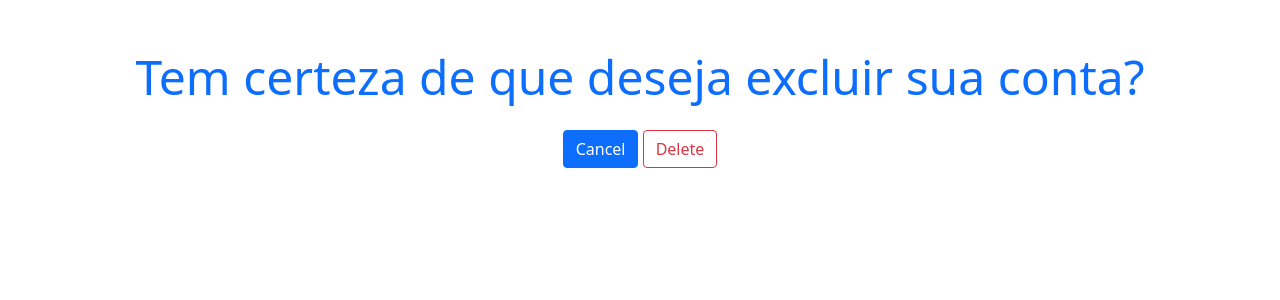
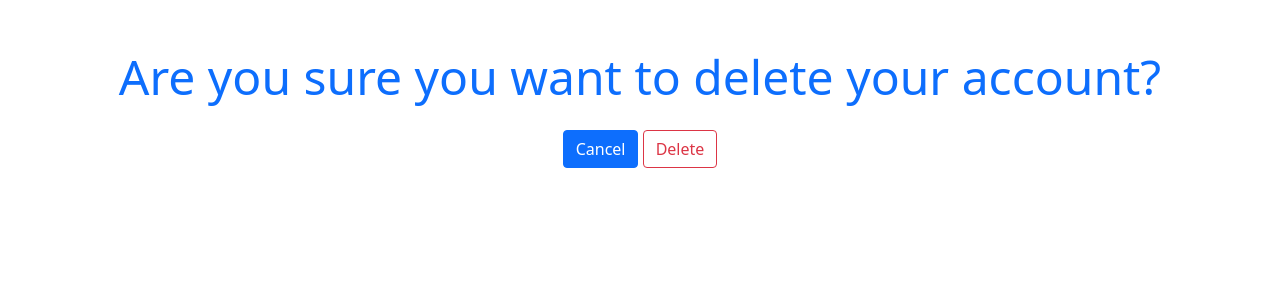
Before and after one commit to tiagodefendi/Hydro-Cultiva-Connect, a Django app: a page that uses frontend/templates/delete_account.html in a window 1280 px wide. Shown: the top 300 px of the page. Run offline with Django 4.2, Linux system fonts and the light colour scheme; a user stored in the database is signed in; data comes from the database, SQL or seed files in the repository.

Commit message:
Update delete_account.html

```diff
--- a/frontend/templates/delete_account.html
+++ b/frontend/templates/delete_account.html
@@ -15,7 +15,7 @@
 
 <body>
     <div class="container mt-5">
-        <h2 class="text-center display-5 text-primary mb-4">Tem certeza de que deseja excluir sua conta?</h2>
+        <h2 class="text-center display-5 text-primary mb-4">Are you sure you want to delete your account?</h2>
         <form method="POST" action="{% url 'delete_account' username=user.username %}">
             {% csrf_token %}
 
```
